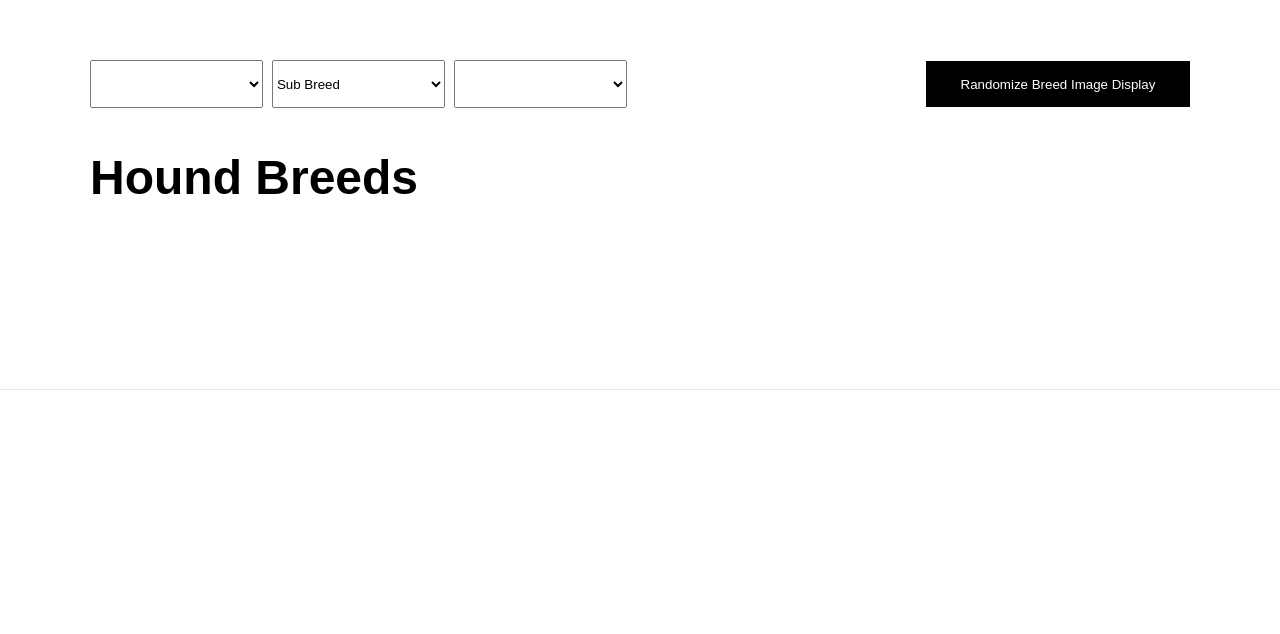
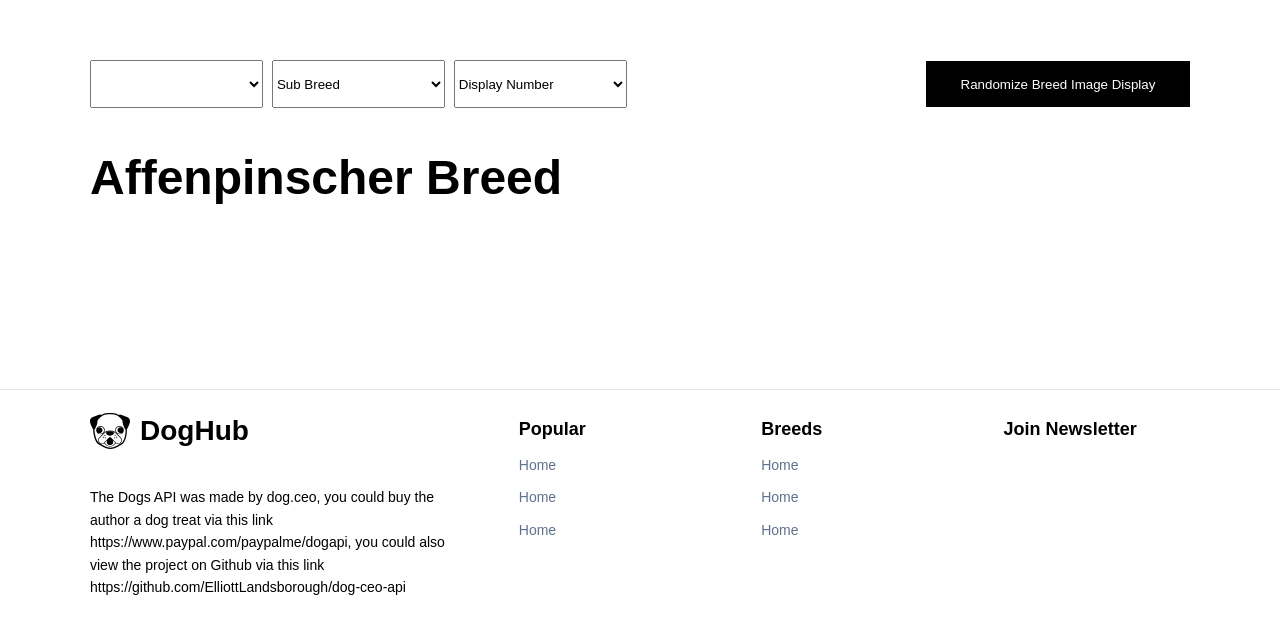
Before and after one commit to chris097/petly-js, a plain HTML site: page index.html in a window 1280 px wide. Shown: the part 570-1204 px from the top of the page. Drawn offline with Linux system fonts and the light colour scheme; no server answers.

Commit message:
ft added random image functionality

```diff
--- a/index.html
+++ b/index.html
@@ -51,15 +51,22 @@
           <option value="">Sub Breed</option>
         </select>
         <select class="display-number" name="number" id="number">
-          <!-- <option value="">Display Number</option> -->
+          <option value="">Display Number</option>
+          <option value="1">1</option>
+          <option value="2">2</option>
+          <option value="3">3</option>
+          <option value="4">4</option>
+          <option value="5">5</option>
         </select>
       </div>
       <div>
-        <button>Randomize Breed Image Display</button>
+        <button class="random-breed">Randomize Breed Image Display</button>
       </div>
     </div>
     <div class="dog-cards-container">
-      <h1>Hound Breeds</h1>
+      <h1 class='dog-breed'>
+        Affenpinscher Breed
+      </h1>
       <div class="dog-card">
         <!-- <img src="./public/svgs/dog-card1.svg" alt="dog_image"> -->
       </div>
@@ -69,8 +76,38 @@
 
    <!-- Footer -->
    <div class="footer">
-
-
+    <div class="footer-container container">
+      <div class="footer-sectionA">
+        <div class="header-logo">
+          <img src="./public/svgs/logo.svg" alt="logo_image" />
+          <h1>DogHub</h1>
+        </div>
+        <p>The Dogs API was made by dog.ceo, you could
+          buy the author a dog treat via this link https://www.paypal.com/paypalme/dogapi,
+          you could also view the project on Github via this link
+          https://github.com/ElliottLandsborough/dog-ceo-api
+        </p>
+      </div>
+      <div class="footer-sectionB">
+        <div>Popular</div>
+        <div>
+          <li>Home</li>
+          <li>Home</li>
+          <li>Home</li>
+        </div>
+      </div>
+      <div class="footer-sectionB">
+        <div>Breeds</div>
+        <div>
+          <li>Home</li>
+          <li>Home</li>
+          <li>Home</li>
+      </div>
+      </div>
+      <div class="footer-sectionB">
+        <div>Join Newsletter</div>
+      </div>
+    </div>
    </div>
    <script src="./src/js/index.js"></script>
 </body>
--- a/src/css/body.css
+++ b/src/css/body.css
@@ -25,6 +25,7 @@
   display: flex;
   justify-content: space-between;
   align-items: center;
+  flex-wrap: wrap;
 }
 .select-dogs select{
   width: 173px;
@@ -56,3 +57,9 @@
   margin-right: 15px;
   margin-top: 15px;
 }
+.dog-breed{
+  text-transform: capitalize;
+}
+button:hover{
+  opacity: .4;
+}
--- a/src/css/footer.css
+++ b/src/css/footer.css
@@ -3,3 +3,24 @@
   margin-top: 10rem;
   border-top: 1px solid #E3E7EE;
 }
+.footer-container{
+  display: flex;
+  justify-content: space-between;
+  flex-wrap: wrap;
+}
+.footer-sectionA{
+  flex: 2;
+}
+.footer-sectionB{
+  flex: 1;
+  font-size: 18px;
+  font-weight: 600;
+  margin-left: 4rem;
+  margin-top: 1.8rem;
+}
+li{
+  font-size: 14px;
+  font-weight: 500;
+  color: #5F718C;
+  margin: 10px 0;
+}
--- a/src/js/index.js
+++ b/src/js/index.js
@@ -1,26 +1,25 @@
 // Javascript code will be available here.
 const baseUrl = `https://dog.ceo/api/breeds/list`;
 
-let number = 0;
+const dogBreed = 'affenpinscher';
 
-const africa = 'african';
+// Write a function that will bundle the dom element.
 
 const selectBreed = document.querySelector('.breed');
 
 const dogCard = document.querySelector('.dog-card');
 
 const displayNumber = document.querySelector('.display-number')
-console.log(displayNumber)
+
+const dogTitle = document.querySelector('.dog-breed');
+const randomBreed = document.querySelector('.random-breed')
 
 
-const getBreedName = (e) => {
-  const value = e.target.value;
-  getBreedByName(value)
-}
 
-const defaultDogList = async () => {
+const getNumberOfImages = async (e) => {
+  totalNumberOfImages = e.target.value;
   try {
-    const data = await fetch(`https://dog.ceo/api/breed/${africa}/images/random/5`);
+    const data = await fetch(`https://dog.ceo/api/breed/${dogBreed}/images/random/${totalNumberOfImages}`);
     const defaultData = await data.json();
     // console.log(defaultData.message)
     randomImages(defaultData.message)
@@ -30,7 +29,37 @@ const defaultDogList = async () => {
   }
 }
 
-defaultDogList()
+displayNumber.addEventListener('click', getNumberOfImages)
+
+const getBreedName = (e) => {
+  const value = e.target.value;
+  getBreedByName(value)
+  dogTitle.innerHTML=value + ' ' + 'Breeds';
+}
+
+const defaultDogList = async () => {
+  try {
+    const data = await fetch(`https://dog.ceo/api/breed/${dogBreed}/images/random/5`);
+    const defaultData = await data.json();
+    // console.log(defaultData.message)
+    randomImages(defaultData.message)
+
+  } catch (error) {
+    console.error(error.message, 'try again...')
+  }
+}
+
+randomBreed.addEventListener('click', async () => {
+  try {
+    const data = await fetch(`https://dog.ceo/api/breed/${dogBreed}/images/random/5`);
+    const defaultData = await data.json();
+    // console.log(defaultData.message)
+    randomImages(defaultData.message)
+
+  } catch (error) {
+    console.error(error.message, 'try again...')
+  }
+})
 
 // const breedName = document.querySelector('.breed');
 selectBreed.addEventListener('click', getBreedName);
@@ -52,7 +81,6 @@ const getBreedByName = async (name, num = 5) => {
     const image = await data.json()
     // console.log(image?.message)
     randomImages(image?.message)
-
   } catch (error) {
     console.log(error.messge, 'Check again')
   }
@@ -72,4 +100,6 @@ const selectCategory = (data) => {
     selectBreed.innerHTML = breedOption;
 }
 
+defaultDogList()
+
 getListOfBreeds()
```
